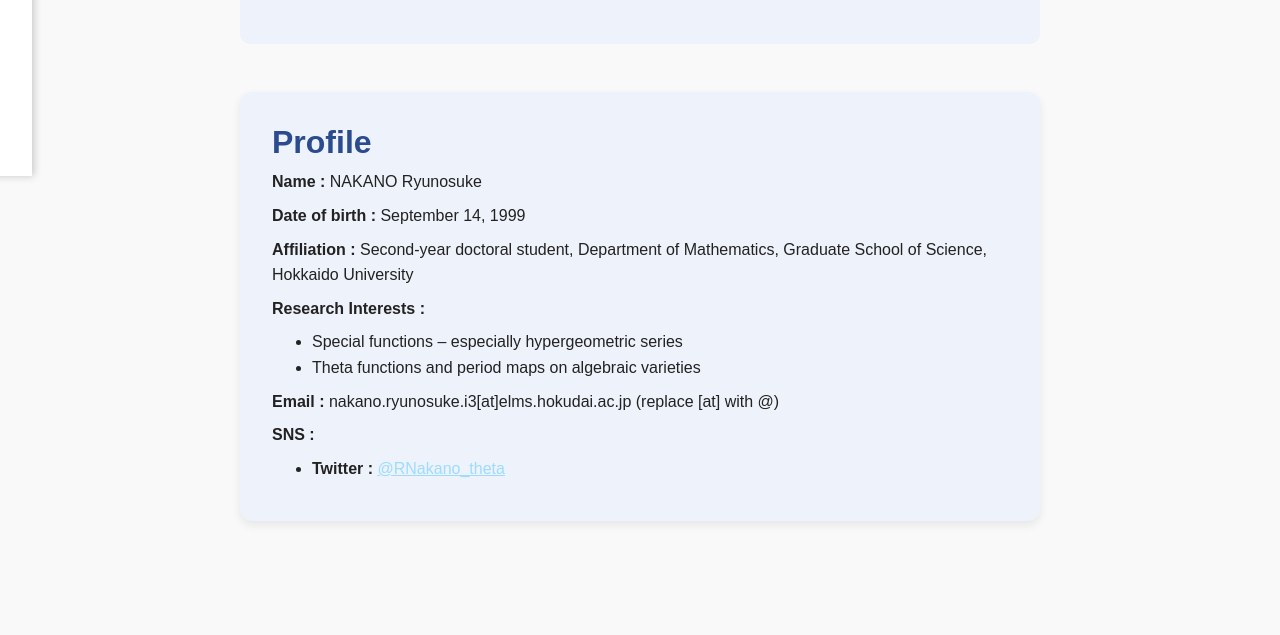
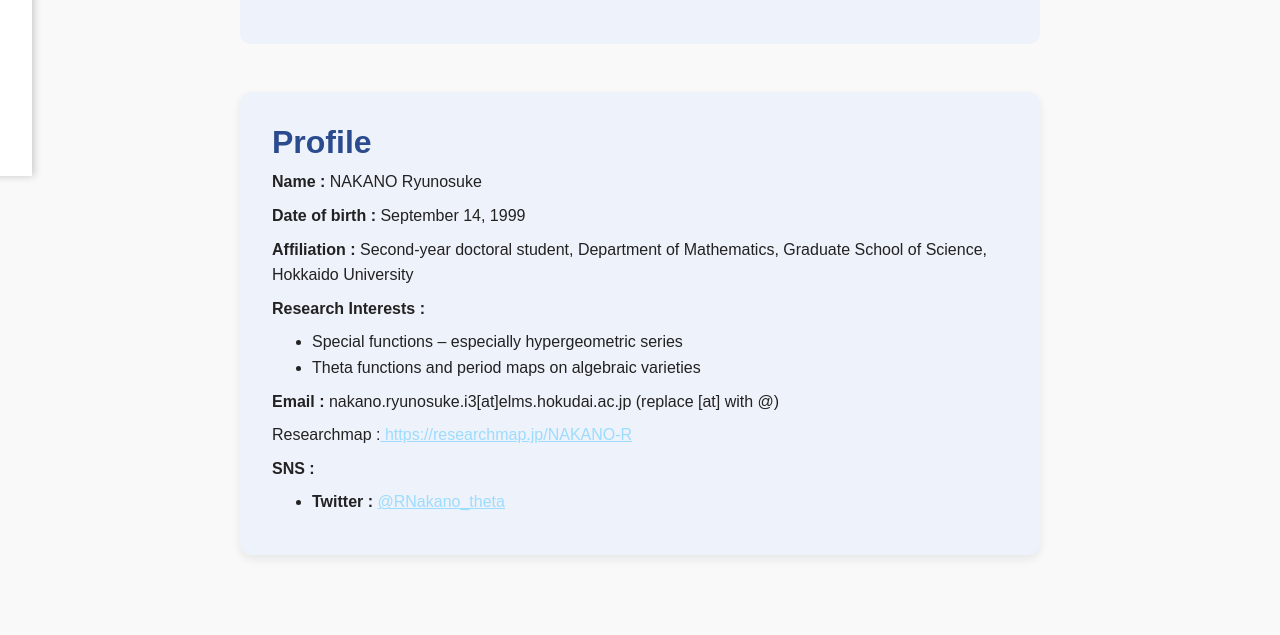
Before and after one commit to NAKANORyunosuke/NAKANORyunosuke.github.io, a Jekyll site: the page built from index.md, in a window 1280 px wide. Shown: the part 772-1407 px from the top of the page. Built offline with Jekyll 4.4.1, drawn with Linux system fonts in a browser that asks for light colours; before the commit the page ends 1373 px from its top, so only the background shows below that.

Commit message:
research mapの追加

```diff
--- a/index.md
+++ b/index.md
@@ -22,32 +22,27 @@ lang: ja
 <div class="profile-box">
     <h1 class="lang-ja">プロフィール</h1>
     <h1 class="lang-en">Profile</h1>
-
     <p class="lang-ja"><strong>名前 :</strong> 中野竜之介</p>
     <p class="lang-en"><strong>Name :</strong> NAKANO Ryunosuke</p>
-
     <p class="lang-ja"><strong>生年月日 :</strong> 1999年9月14日</p>
     <p class="lang-en"><strong>Date of birth :</strong> September 14, 1999</p>
-
     <p class="lang-ja"><strong>所属 :</strong> 北海道大学大学院 理学研究院 数学専攻 博士後期課程 2年</p>
     <p class="lang-en"><strong>Affiliation :</strong> Second-year doctoral student, Department of Mathematics, Graduate School of Science, Hokkaido University</p>
-
     <p class="lang-ja"><strong>研究分野 :</strong></p>
     <p class="lang-en"><strong>Research Interests :</strong></p>
     <ul class="lang-ja">
-    <li>特殊関数論（特に超幾何級数）</li>
-    <li>代数多様体上の周期写像・テータ関数</li>
+        <li>特殊関数論（特に超幾何級数）</li>
+        <li>代数多様体上の周期写像・テータ関数</li>
     </ul>
     <ul class="lang-en">
-    <li>Special functions – especially hypergeometric series</li>
-    <li>Theta functions and period maps on algebraic varieties</li>
+        <li>Special functions – especially hypergeometric series</li>
+        <li>Theta functions and period maps on algebraic varieties</li>
     </ul>
-
     <p class="lang-ja"><strong>連絡先 :</strong> nakano.ryunosuke.i3[at]elms.hokudai.ac.jp（[at]を@に置き換えてください）</p>
     <p class="lang-en"><strong>Email :</strong> nakano.ryunosuke.i3[at]elms.hokudai.ac.jp (replace [at] with @)</p>
-
+    <p>Researchmap :<a href="https://researchmap.jp/NAKANO-R"> https://researchmap.jp/NAKANO-R</a></p>
     <p><strong>SNS :</strong></p>
     <ul>
-    <li><strong>Twitter :</strong> <a href="https://x.com/RNakano_theta" target="_blank">@RNakano_theta</a></li>
+        <li><strong>Twitter :</strong> <a href="https://x.com/RNakano_theta" target="_blank">@RNakano_theta</a></li>
     </ul>
 </div>
```
